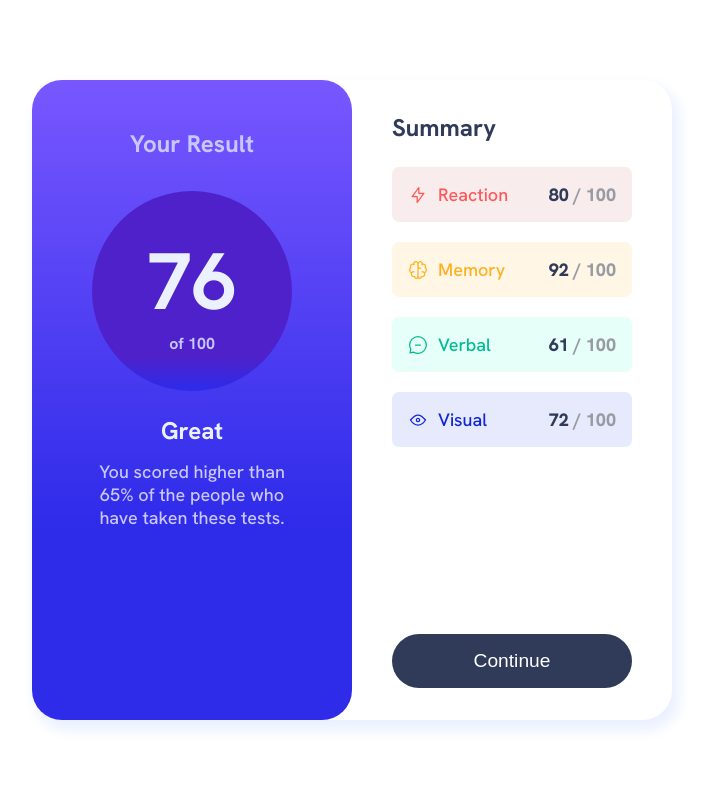
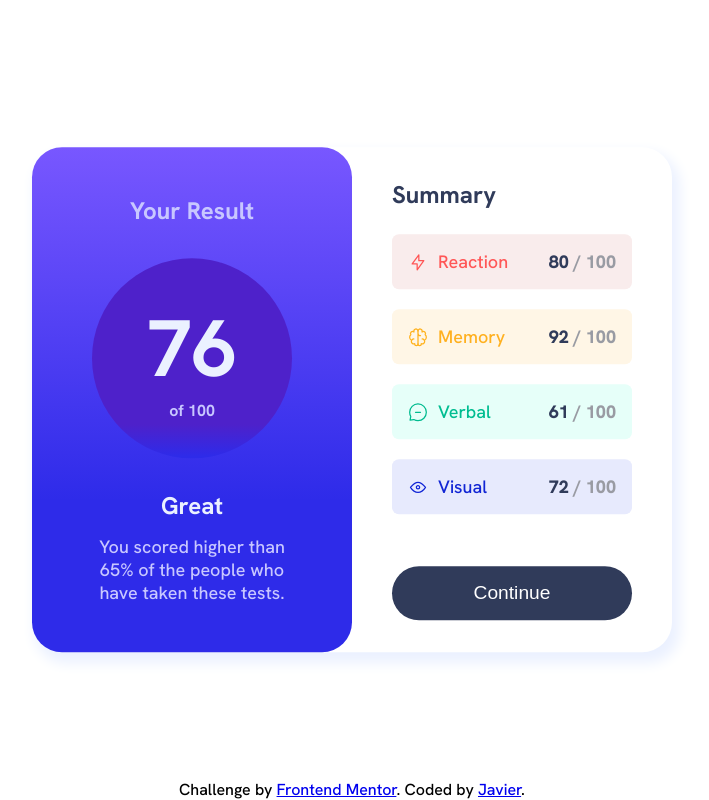
Before and after one commit to javierb256/results-summary-component, a plain HTML site: page index.html in a window 1280 px wide. Shown: the whole page, without its empty margins (288-997 px from the left). Drawn offline with Linux system fonts and the light colour scheme.

Commit message:
fixed sizing on larger screens

```diff
--- a/index.html
+++ b/index.html
@@ -20,12 +20,13 @@
     <div class="container">
       <div class="overview">
         <h3>Your Result</h3>
-        <div class="circle">
-          <div class="score">
-            <h2>76</h2>
-            <h4>of 100</h4>
+        <div class="circle-container">
+          <div class="circle">
+            <div class="score">
+              <h2>76</h2>
+              <h4>of 100</h4>
+            </div>
           </div>
-
         </div>
         <h3>Great</h3>
         <p class="score-recap">
@@ -34,9 +35,7 @@
       </div>
       <div class="summary">
         <h3>Summary</h3>
-        <div class="summary-breakdown" id="summary-breakdown">
-
-        </div>
+        <div class="summary-breakdown" id="summary-breakdown"></div>
         <button>Continue</button>
       </div>
     </div>
@@ -45,11 +44,12 @@
     have taken these tests. Summary Reaction 80 / 100 Memory 92 / 100 Verbal 61
     / 100 Visual 72 / 100 Continue -->
 
-    <!-- <div class="attribution">
+    <div class="attribution">
       Challenge by
       <a href="https://www.frontendmentor.io?ref=challenge" target="_blank"
         >Frontend Mentor</a
-      >. Coded by <a href="#">Your Name Here</a>.
-    </div> -->
+      >. Coded by
+      <a href="https://www.frontendmentor.io/profile/javierb256">Javier</a>.
+    </div>
   </body>
 </html>
--- a/style.css
+++ b/style.css
@@ -84,7 +84,7 @@ h3 {
 }
 
 .container {
-  height: 80vh;
+  /* height: 50vh; */
   /* background-color: red; */
   display: flex;
   position: absolute;
@@ -94,6 +94,7 @@ h3 {
   border-radius: var(--radius);
   box-shadow: 5px 8px 13px 3px var(--pale-blue);
 }
+
 
 .overview {
   /* background: rgb(120,87,255);
@@ -134,7 +135,7 @@ h3 {
   flex-direction: column;
   align-items: center;
   justify-content: center;
-  margin-bottom: 1.5rem;
+  margin-bottom: 2rem;
   background: rgb(46,43,233);
   background: linear-gradient(0deg, rgba(46,43,233,1) 1%, rgba(78,33,202,1) 17%);
 }
@@ -227,10 +228,25 @@ h3 {
     cursor: pointer;
     background-color: var(--light-royal-blue-background);
 }
+
+.attribution {
+    position: absolute;
+    bottom: 0;
+    left: 50%;
+    transform: translate(-50%,0);
+}
+
+
 @media (min-width: 1130px) {
     .container {
-        max-width: 50vw;
+        min-width: 40vw;
+        min-height: 50vh;
     }
+
+
+.circle-container {
+    flex-grow: 1;
+}
 }
 @media (max-width: 1129px) {
     .container {
@@ -269,6 +285,7 @@ h3 {
     .summary button {
         font-size: 1rem;
         padding: 1rem 1rem;
+        margin-top: 1rem;
     }
 }
 
@@ -322,6 +339,10 @@ h3 {
         font-weight: 700;
         padding: 1.2rem 1rem;
     }
+
+    .attribution {
+        display: none;
+    }
 }
 
 @media (max-width: 286px) {
```
Also changed, not shown: 1 other file.
